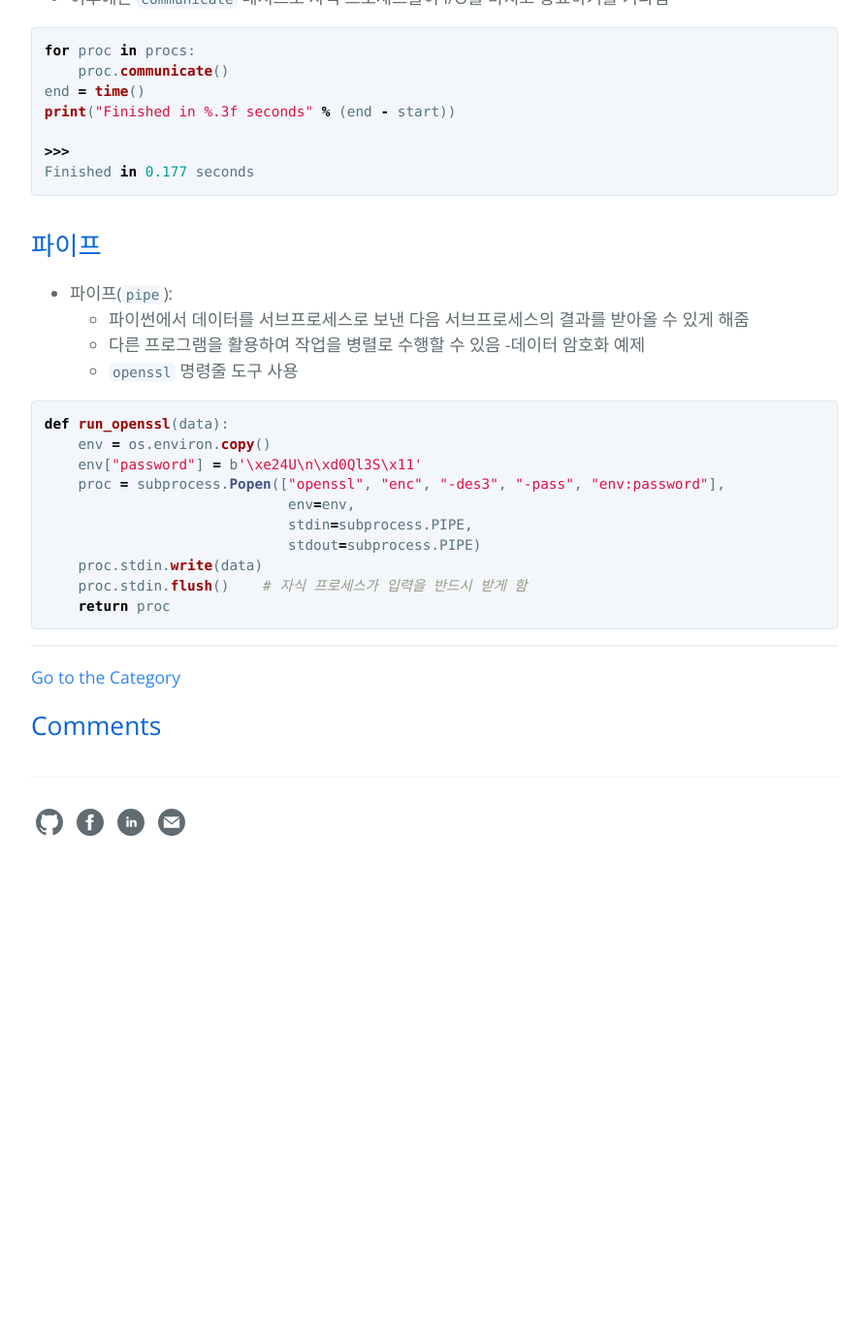
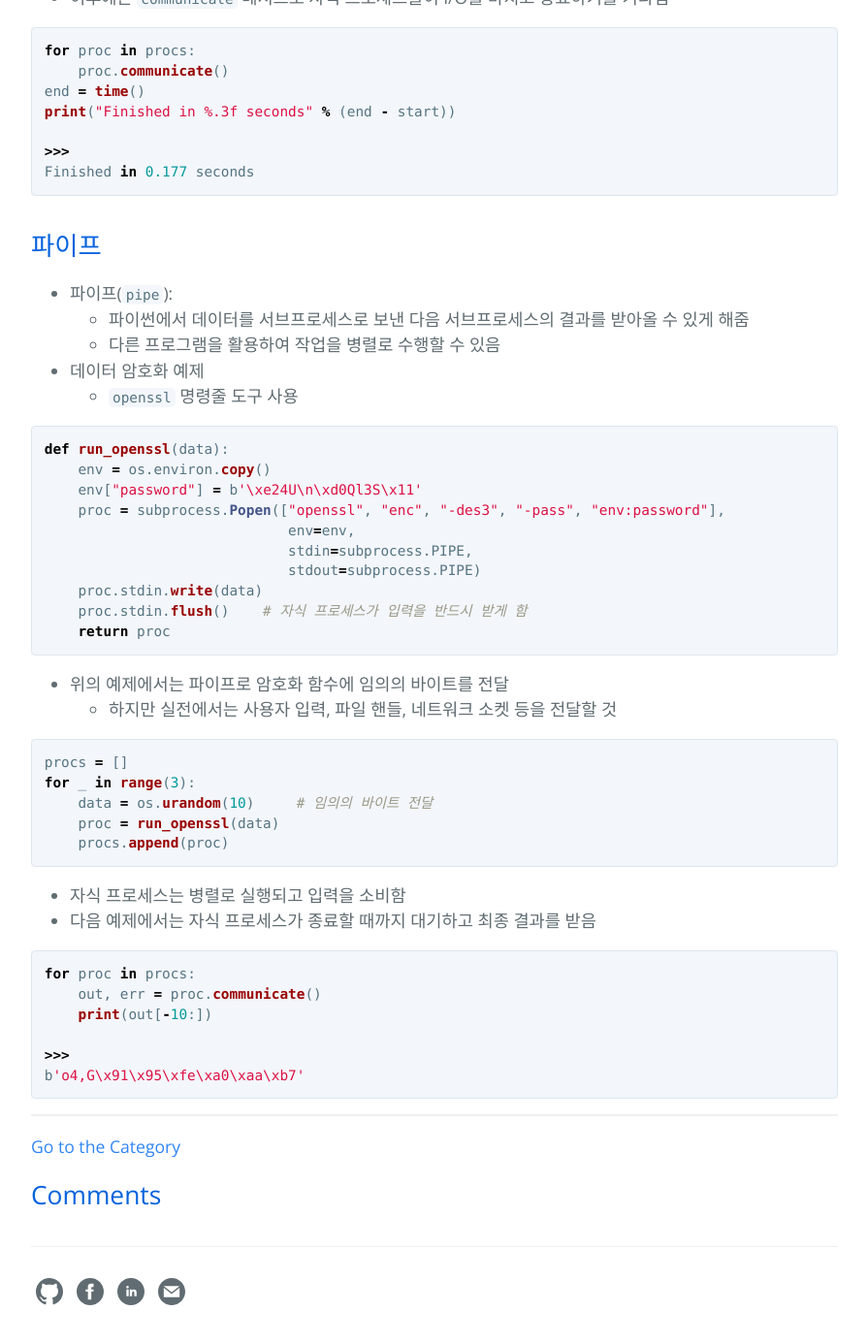
Before and after one commit to hcnoh/hcnoh.github.io, a Jekyll site: the page built from _posts/2018-10-19-effective-python-way36.md, in a window 1280 px wide and 1400 px high, scrolled down 2202 px. Shown: the top 1385 px of the window at 97% size, without its empty margins (192-1087 px from the left). Built offline with Jekyll 4.4.1, drawn with Linux system fonts in a browser that asks for light colours; comment, search, counter and statistics services are not loaded; before the commit the page ends 3118 px from its top, so only the background shows below that.

Commit message:
Update 2018-10-19-effective-python-way36.md

````diff
--- a/_posts/2018-10-19-effective-python-way36.md
+++ b/_posts/2018-10-19-effective-python-way36.md
@@ -94,7 +94,7 @@ Finished in 0.177 seconds
 - 파이프(`pipe`):
   - 파이썬에서 데이터를 서브프로세스로 보낸 다음 서브프로세스의 결과를 받아올 수 있게 해줌
   - 다른 프로그램을 활용하여 작업을 병렬로 수행할 수 있음
--데이터 암호화 예제
+- 데이터 암호화 예제
   - `openssl` 명령줄 도구 사용
 
 ```python
@@ -109,3 +109,26 @@ def run_openssl(data):
     proc.stdin.flush()    # 자식 프로세스가 입력을 반드시 받게 함
     return proc
 ```
+
+- 위의 예제에서는 파이프로 암호화 함수에 임의의 바이트를 전달
+  - 하지만 실전에서는 사용자 입력, 파일 핸들, 네트워크 소켓 등을 전달할 것
+
+```python
+procs = []
+for _ in range(3):
+    data = os.urandom(10)     # 임의의 바이트 전달
+    proc = run_openssl(data)
+    procs.append(proc)
+```
+
+- 자식 프로세스는 병렬로 실행되고 입력을 소비함
+- 다음 예제에서는 자식 프로세스가 종료할 때까지 대기하고 최종 결과를 받음
+
+```python
+for proc in procs:
+    out, err = proc.communicate()
+    print(out[-10:])
+
+>>>
+b'o4,G\x91\x95\xfe\xa0\xaa\xb7'
+```
````
